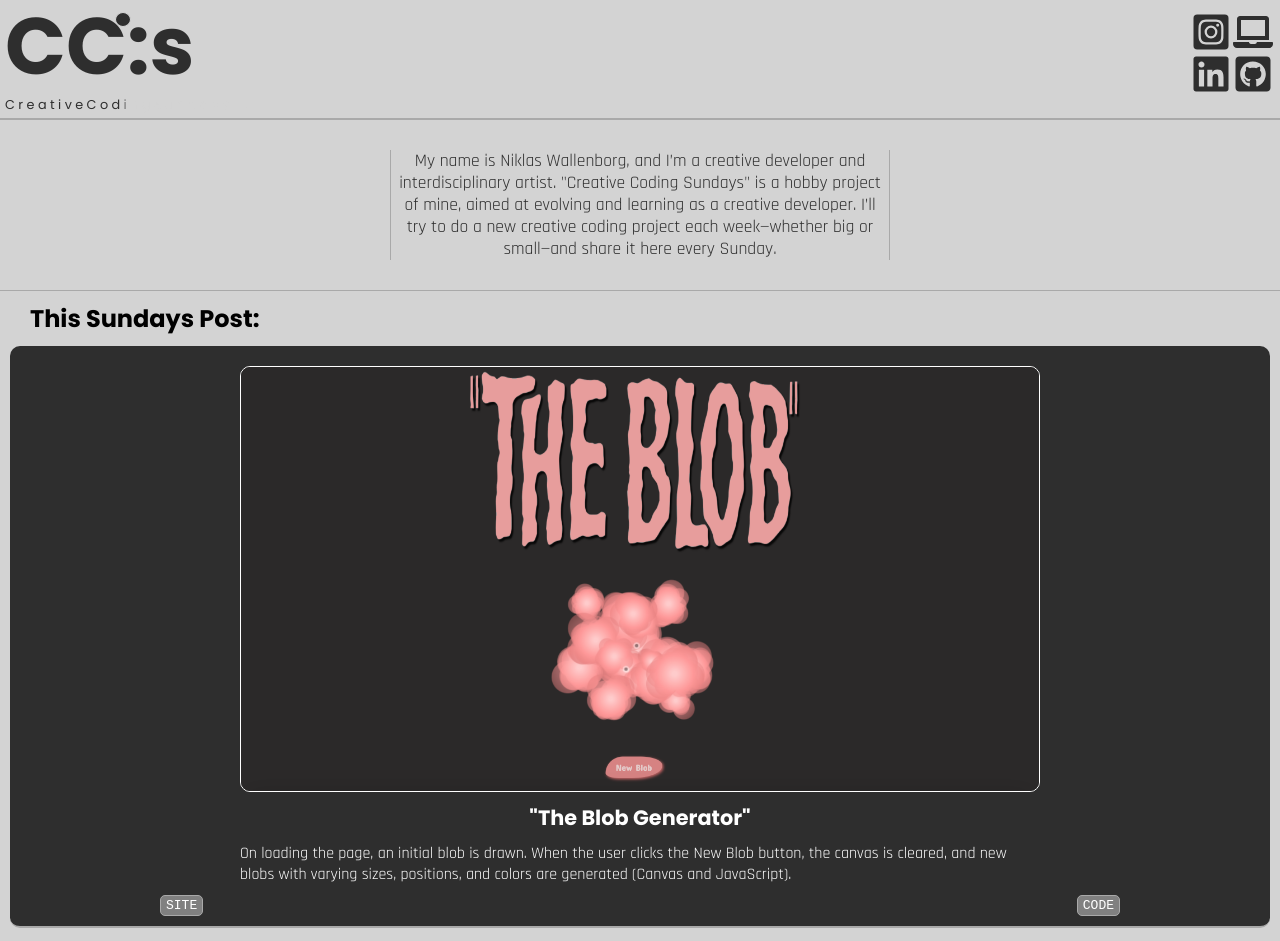
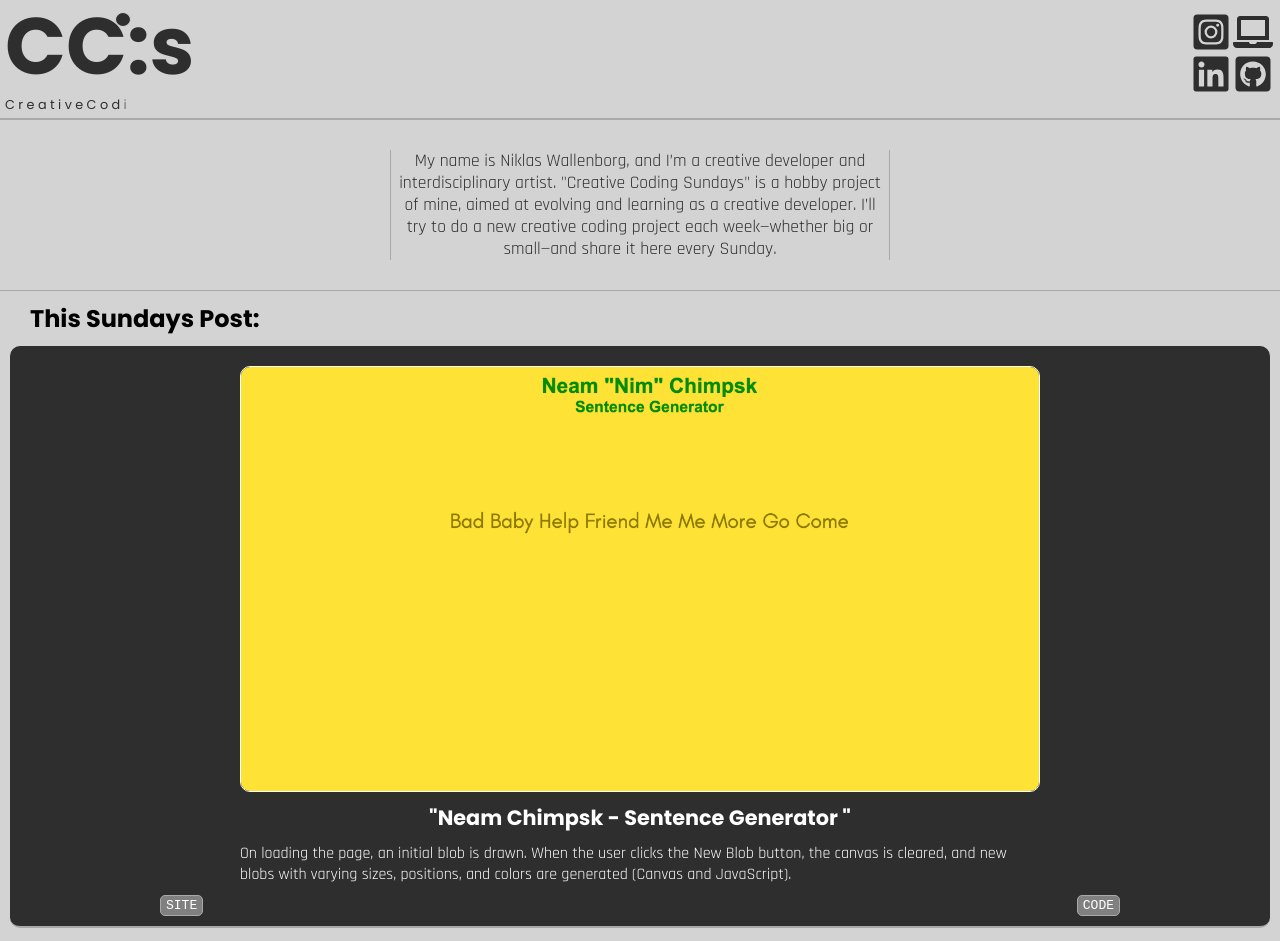
Before and after one commit to Wallenborg/CC-s, a React (Vite) app: page / in a window 1280 px wide. Shown: the top 941 px of the page. Built offline with nearby package versions, Linux system fonts and the light colour scheme.

Commit message:
add new post

```diff
--- a/src/data/posts.js
+++ b/src/data/posts.js
@@ -53,6 +53,15 @@ const posts = [
     liveLink: "https://the-blob-generator.netlify.app/",
     codeLink: "https://github.com/Wallenborg/the-blob",
   },
+  {
+    id: 7,
+    title: '"Neam Chimpsk - Sentence Generator "',
+    content:
+      "On loading the page, an initial blob is drawn. When the user clicks the New Blob button, the canvas is cleared, and new blobs with varying sizes, positions, and colors are generated (Canvas and JavaScript).",
+    image: "/img/theneam.png",
+    liveLink: "https://me-give-orange.netlify.app/",
+    codeLink: "https://github.com/Wallenborg/neam",
+  },
 ];
 
 export default posts;
```
Also changed, not shown: public/img/theneam.png (added).
